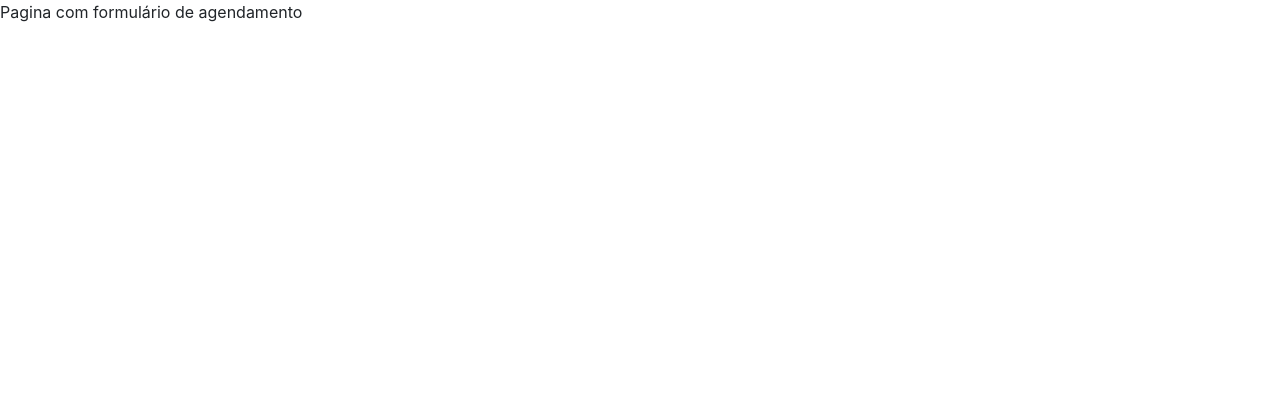
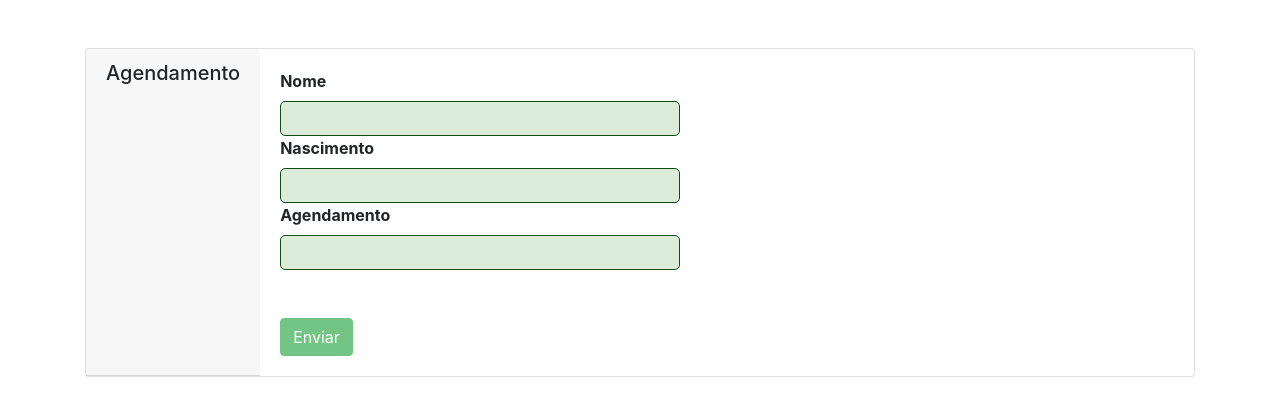
Before and after one commit to CaioCHC/React-Pitang, a React (Create React App) app: page / in a window 1280 px wide. Shown: the top 416 px of the page. Built offline with nearby package versions, Linux system fonts and the light colour scheme.

Commit message:
SchedulingForm base
Base do formulário de agendamento

```diff
--- a/package.json
+++ b/package.json
@@ -7,12 +7,16 @@
     "@testing-library/react": "^11.1.0",
     "@testing-library/user-event": "^12.1.10",
     "bootstrap": "^4.6.0",
+    "date-fns": "^2.19.0",
+    "formik": "^2.2.6",
     "react": "^17.0.2",
     "react-bootstrap": "^1.5.2",
+    "react-datepicker": "^3.7.0",
     "react-dom": "^17.0.2",
     "react-router-dom": "^5.2.0",
     "react-scripts": "4.0.3",
-    "web-vitals": "^1.0.1"
+    "web-vitals": "^1.0.1",
+    "yup": "^0.32.9"
   },
   "scripts": {
     "start": "react-scripts start",
--- /dev/null
+++ b/src/components/Card/index.jsx
@@ -0,0 +1,17 @@
+import React from 'react';
+import { Card } from 'react-bootstrap';
+
+export default function index({ title, children }) {
+  return (
+    <Card>
+      <div className="d-flex flex-row">
+        <Card.Header className="d-flex flex-row">
+          <Card.Title>{title}</Card.Title>
+        </Card.Header>
+        <Card.Body>
+          {children}
+        </Card.Body>
+      </div>
+    </Card>
+  );
+}
--- /dev/null
+++ b/src/components/Forms/SchedulingForm/SchedulingForm.css
@@ -0,0 +1,24 @@
+ .react-datepicker-wrapper,
+ .react-datepicker__input-container,
+ .react-datepicker__input-container input {
+    display: block;
+    width: 100%;
+    }
+
+  label {
+    font-weight: bold;
+  }
+
+  input[type='text'],
+  textarea {
+    display: block;
+    width: 400px;
+    padding: 6px 12px;
+    font-size: 14px;
+    line-height: 1.5;
+    color: #555;
+    background-color: rgba(77, 160, 77, 0.199);
+    border: 1px solid rgb(16, 78, 19);
+    border-radius: 5px;
+
+  }
--- /dev/null
+++ b/src/components/Forms/SchedulingForm/index.jsx
@@ -0,0 +1,102 @@
+/* eslint-disable react/jsx-props-no-spreading */
+import React from 'react';
+import * as Yup from 'yup';
+import DatePicker from 'react-datepicker';
+import { setHours, setMinutes, addDays } from 'date-fns';
+import ptBR from 'date-fns/locale/pt-BR';
+import 'react-datepicker/dist/react-datepicker.css';
+import { Button } from 'react-bootstrap';
+import FormLabel from 'react-bootstrap/FormLabel';
+import './SchedulingForm.css';
+import {
+  Formik, Field, Form, ErrorMessage,
+} from 'formik';
+
+function onSubmit(values) {
+  console.log('SUBMIT', values);
+}
+
+const validationSchema = Yup.object({
+  name: Yup.string().trim().required('Campo obrigatório'),
+  birth: Yup.date().required('Required').nullable(),
+  Agendamento: Yup.date().required('Required').nullable(),
+});
+
+export default function index() {
+  return (
+    <Formik
+      validationSchema={validationSchema}
+      onSubmit={onSubmit}
+      validateOnMount
+      initialValues={{
+        name: '',
+        birth: null,
+      }}
+      render={({
+        isValid,
+      }) => (
+        <Form>
+
+          <FormLabel htmlFor="name">Nome</FormLabel>
+          <Field name="name" id="name" type="text" />
+          <div style={{ color: 'red' }}>
+            <ErrorMessage name="name" />
+          </div>
+
+          <FormLabel htmlFor="birth">Nascimento</FormLabel>
+          <Field name="birth" id="birth">
+            {({ form, field }) => {
+              const { setFieldValue } = form;
+              const { value } = field;
+              return (
+                <DatePicker
+                  id="birth"
+                  {...field}
+                  selected={value}
+                  onChange={(val) => setFieldValue('birth', val)}
+                  maxDate={new Date()}
+                  dateFormat="dd/MM/yyyy"
+                  locale={ptBR}
+                  showYearDropdown
+                  dropdownMode="select"
+                />
+              );
+            }}
+          </Field>
+          <div style={{ color: 'red' }}>
+            <ErrorMessage name="birth" />
+          </div>
+
+          <FormLabel htmlFor="Agendamento">Agendamento</FormLabel>
+          <Field name="Agendamento" id="Agendamento">
+            {({ form, field }) => {
+              const { setFieldValue } = form;
+              const { value } = field;
+              return (
+                <DatePicker
+                  id="Agendamento"
+                  {...field}
+                  selected={value}
+                  onChange={(val) => setFieldValue('Agendamento', val)}
+                  showTimeSelect
+                  minDate={new Date()}
+                  maxDate={addDays(new Date(), 5)}
+                  minTime={setHours(setMinutes(new Date(), 0), 8)}
+                  maxTime={setHours(setMinutes(new Date(), 30), 12)}
+                  dateFormat="dd/MM/yyyy h:mm aa"
+                  timeCaption="Horário"
+                  locale={ptBR}
+                />
+              );
+            }}
+          </Field>
+          <div style={{ color: 'red' }}>
+            <ErrorMessage name="Agendamento" />
+          </div>
+
+          <Button className="mt-5" type="submit" variant="success" disabled={!isValid}>Enviar</Button>
+        </Form>
+      )}
+    />
+  );
+}
--- a/src/pages/Agendamento/index.jsx
+++ b/src/pages/Agendamento/index.jsx
@@ -1,9 +1,16 @@
+/* eslint-disable jsx-a11y/label-has-associated-control */
+/* eslint-disable no-unused-vars */
 import React from 'react';
+import { Container } from 'react-bootstrap';
+import Card from '../../components/Card';
+import SchedulingForm from '../../components/Forms/SchedulingForm';
 
 export default function index() {
   return (
-    <div>
-      Pagina com formulário de agendamento
-    </div>
+    <Container className="mt-5">
+      <Card title="Agendamento">
+        <SchedulingForm />
+      </Card>
+    </Container>
   );
 }
--- /dev/null
+++ b/src/schema.jsx
@@ -0,0 +1,6 @@
+import * as Yup from 'yup';
+
+export default Yup.object().shape({
+  name: Yup.string().trim().required('Campo obrigatório'),
+  email: Yup.string().email().required(),
+});
```
Also changed, not shown: public/index.html (+0 -21 lines), 2 other files (tests, documents, lock files or other folders).
